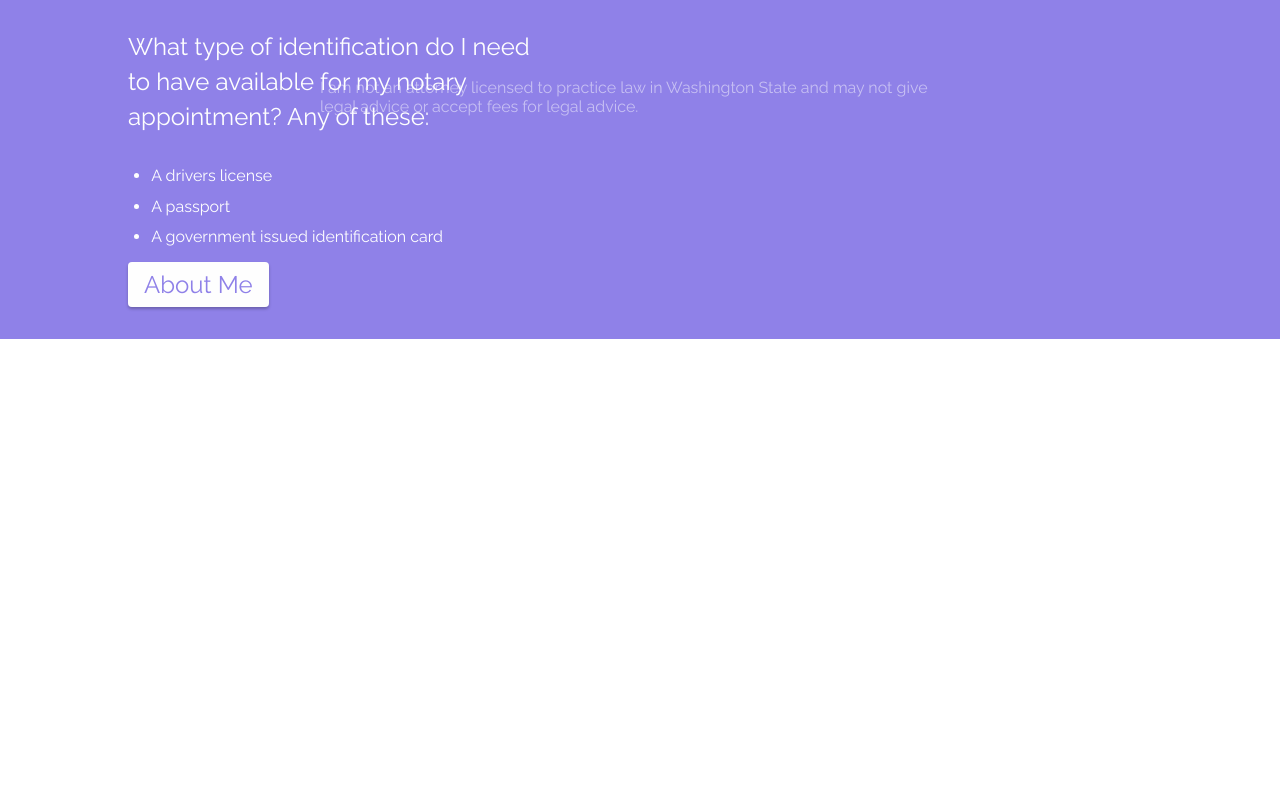
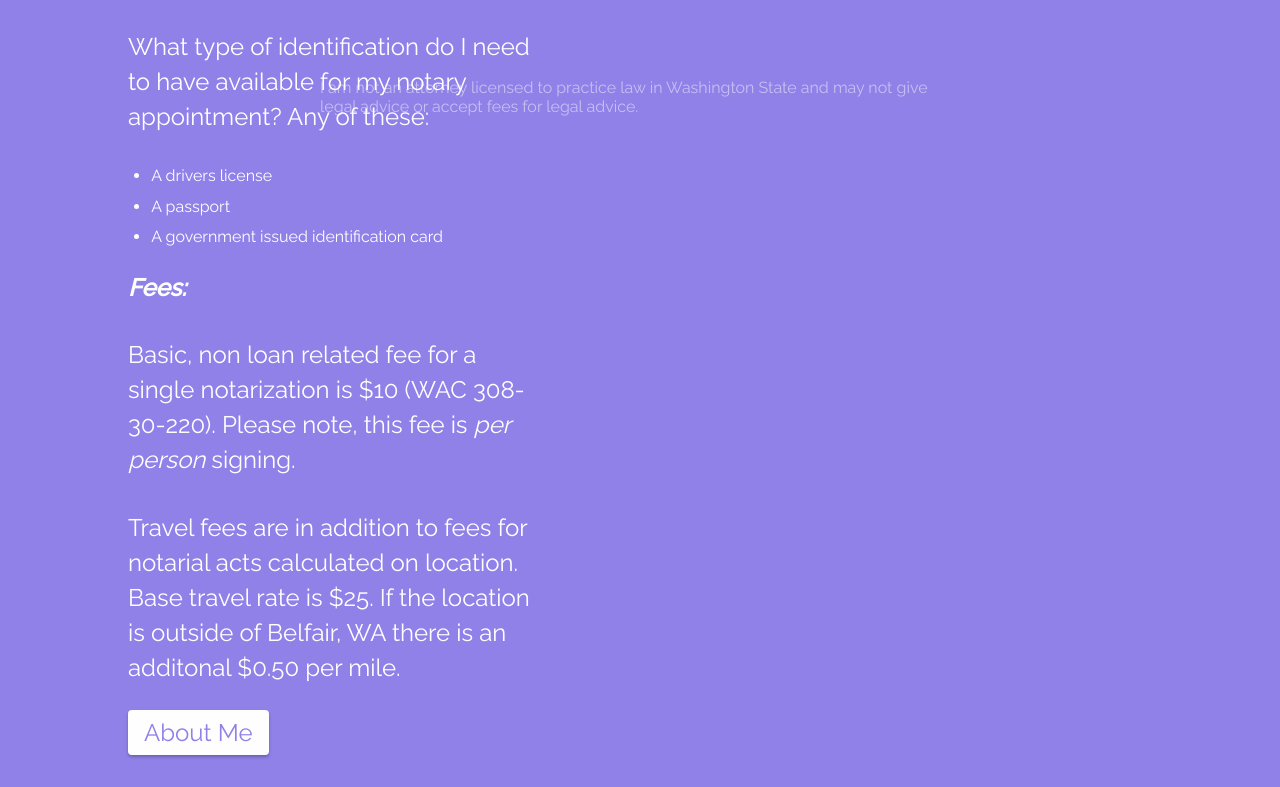
Before and after one commit to o2dependent/hcnotary, a Gatsby site: page / in a window 1280 px wide. Shown: the part 684-1471 px from the top of the page. Before the commit the page ends 1023 px from the top, so only its background shows below. Built offline with nearby package versions, Linux system fonts and the light colour scheme; Gatsby itself is replaced by a stand-in of ours.

Commit message:
Update Index “index”

```diff
--- a/src/markdown/Index/index.md
+++ b/src/markdown/Index/index.md
@@ -17,3 +17,9 @@ What type of identification do I need to have available for my notary appointmen
 * A drivers license
 * A passport
 * A government issued identification card
+
+***Fees:***
+
+Basic, non loan related fee for a single notarization is $10 (WAC 308-30-220). Please note, this fee is *per person* signing.
+
+Travel fees are in addition to fees for notarial acts calculated on location. Base travel rate is $25. If the location is outside of Belfair, WA there is an additonal $0.50 per mile.
```
